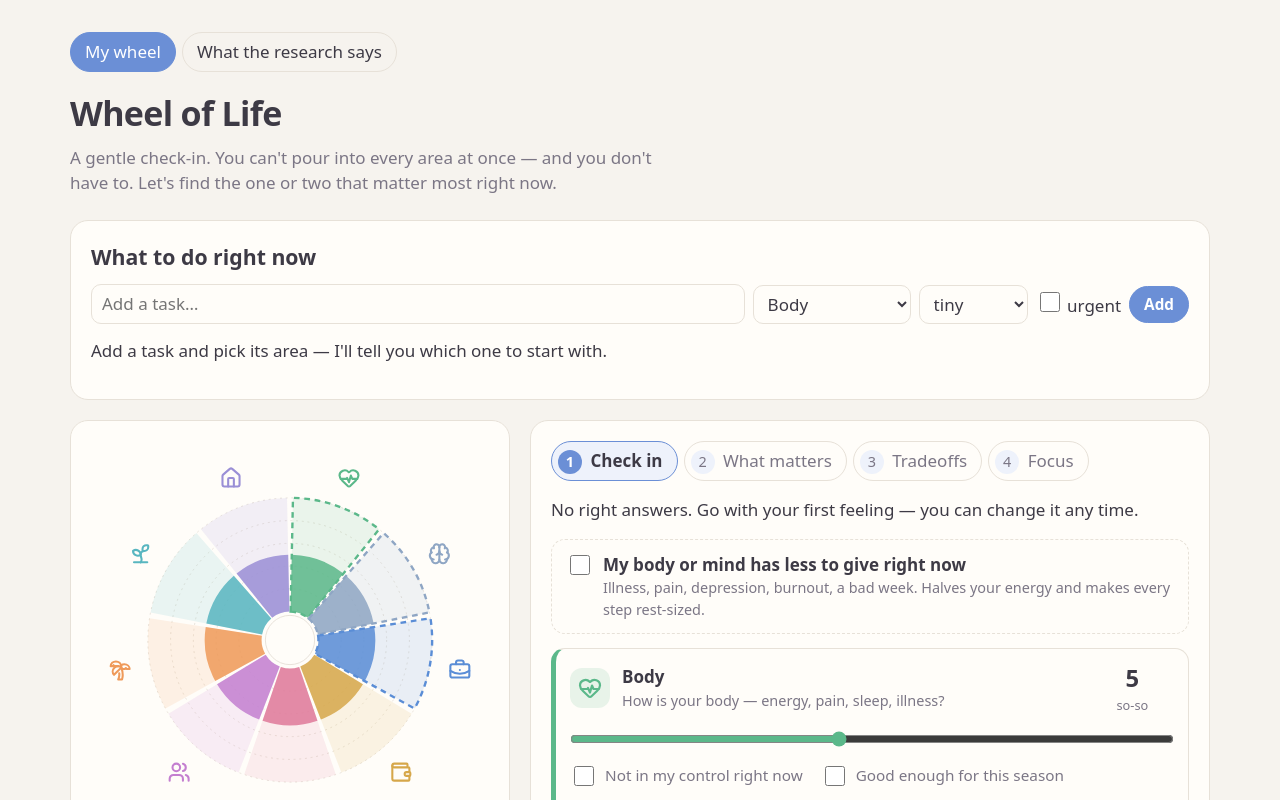
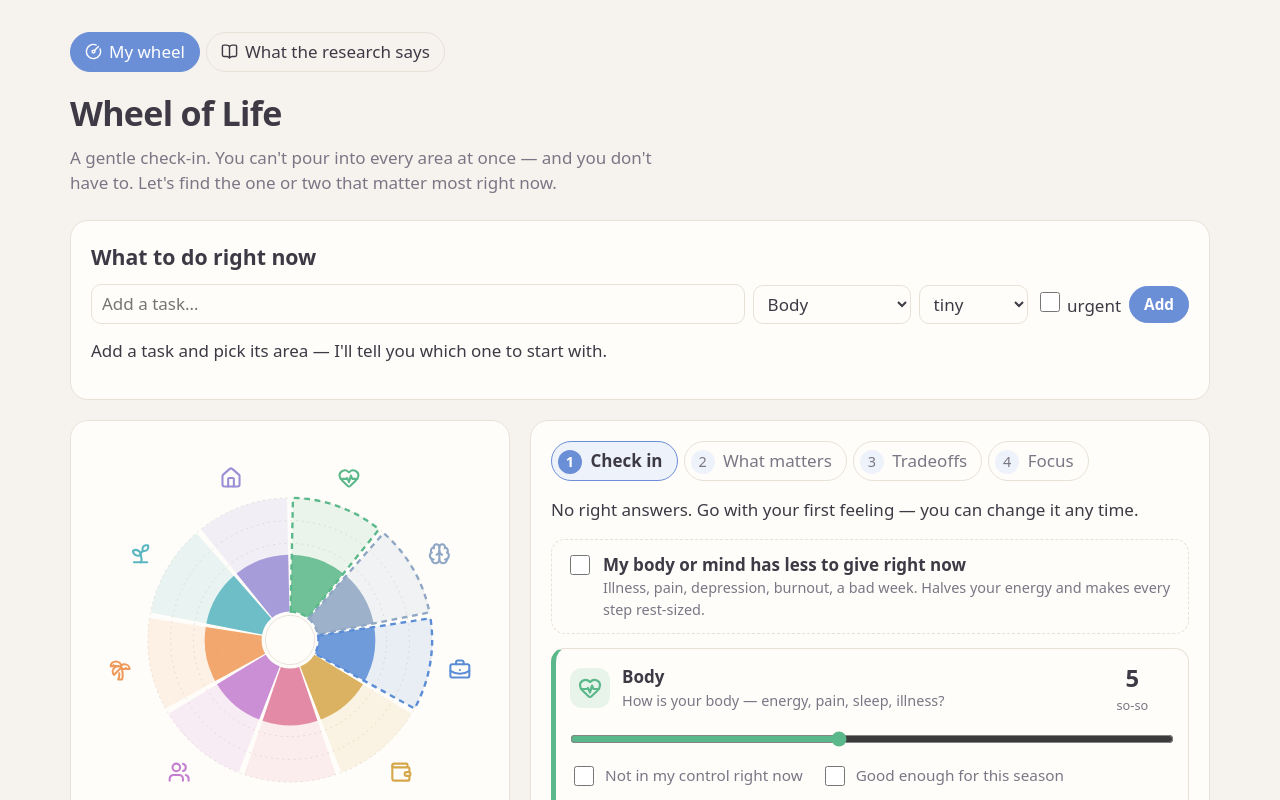
Before and after one commit to andriyor/wheel-of-life, a React (Vite) app: page / in a window 1280 px wide. Shown: the top 800 px of the page. Built offline with nearby package versions, Linux system fonts and the light colour scheme.

Commit message:
Add icons to page navigation

```diff
--- a/src/App.tsx
+++ b/src/App.tsx
@@ -12,7 +12,7 @@ import {
   type SphereState,
   type State,
 } from './priority.ts'
-import { HeartHandshake, Sparkles } from 'lucide-react'
+import { BookOpen, CircleGauge } from 'lucide-react'
 import { SphereIcon } from './icons.tsx'
 import { Wheel } from './Wheel.tsx'
 import { Tasks } from './Tasks.tsx'
@@ -76,10 +76,10 @@ export default function App() {
       <header>
         <nav className="pages" aria-label="Pages">
           <a href="#" aria-current={research ? undefined : 'page'}>
-            My wheel
+            <CircleGauge size={17} aria-hidden="true" /> My wheel
           </a>
           <a href="#research" aria-current={research ? 'page' : undefined}>
-            What the research says
+            <BookOpen size={17} aria-hidden="true" /> What the research says
           </a>
         </nav>
         <h1>{research ? 'What the research says' : 'Wheel of Life'}</h1>
--- a/src/index.css
+++ b/src/index.css
@@ -833,6 +833,9 @@ input[type='checkbox'] {
   margin-bottom: 16px;
 }
 .pages a {
+  display: inline-flex;
+  align-items: center;
+  gap: 7px;
   padding: 6px 14px;
   border-radius: 999px;
   border: 1px solid var(--line);
@@ -861,6 +864,15 @@ input[type='checkbox'] {
   border-radius: 14px;
   background: var(--card);
   cursor: pointer;
+}
+.tabs button strong {
+  display: flex;
+  align-items: center;
+  gap: 8px;
+}
+.tabs button strong svg {
+  flex: none;
+  color: var(--accent);
 }
 .tabs button small {
   color: var(--muted);
```
